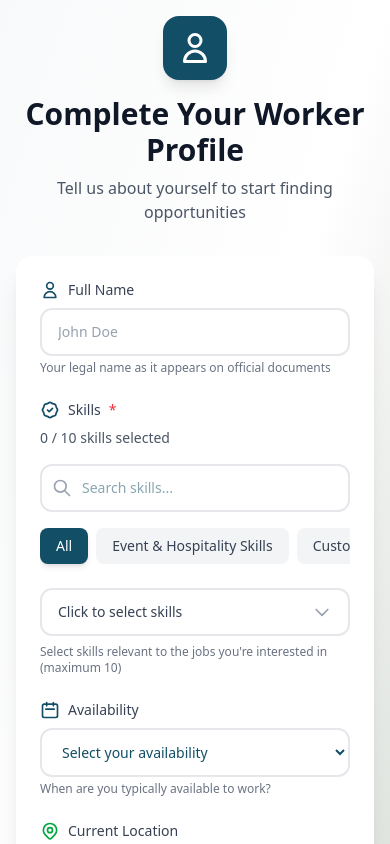
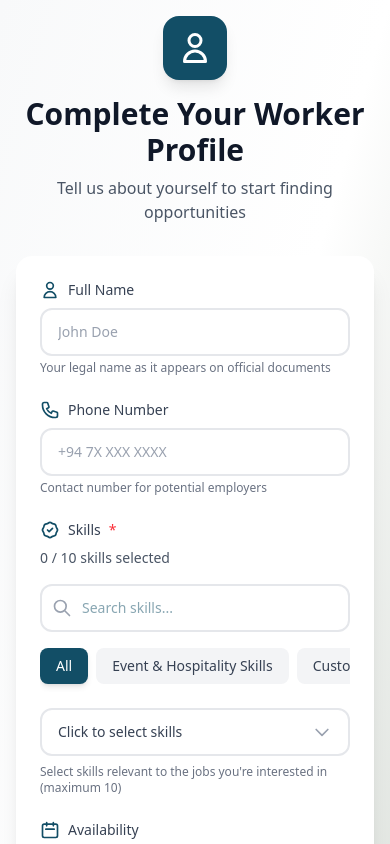
Before and after one commit to ThisaraJayasooriya/FlexiGo, a Next.js app: page /profile/worker/create in a window 390 px wide. Shown: the top 844 px of the page. Built offline with nearby package versions, Linux system fonts and the light colour scheme.

Commit message:
updated worker profile including phone number field

```diff
--- a/app/api/workers/profile/create/route.ts
+++ b/app/api/workers/profile/create/route.ts
@@ -49,6 +49,7 @@ export async function POST(req: Request) {
       .upsert({
         user_id,
         name: validation.data.name,
+        phone: validation.data.phone,
         skills: validation.data.skills,
         availability: validation.data.availability,
         city: validation.data.city,
--- a/app/profile/worker/create/page.tsx
+++ b/app/profile/worker/create/page.tsx
@@ -13,6 +13,7 @@ export default function CreateWorkerProfile() {
   const router = useRouter();
   const [formData, setFormData] = useState({
     name: "",
+    phone: "",
     skills: [] as string[],
     availability: "",
   });
@@ -52,6 +53,7 @@ export default function CreateWorkerProfile() {
     try {
       const json = await apiClient.post("/api/workers/profile/create", {
         name: formData.name,
+        phone: formData.phone,
         skills: formData.skills,
         availability: formData.availability,
         city: location.city,
@@ -133,6 +135,24 @@ export default function CreateWorkerProfile() {
                 required
               />
               <p className="mt-1 text-xs text-gray-500">Your legal name as it appears on official documents</p>
+            </div>
+
+            {/* Phone Number */}
+            <div>
+              <label className="flex items-center gap-2 text-sm font-medium text-gray-700 mb-2">
+                <svg className="w-5 h-5 text-[#124E66]" fill="none" stroke="currentColor" viewBox="0 0 24 24">
+                  <path strokeLinecap="round" strokeLinejoin="round" strokeWidth={2} d="M3 5a2 2 0 012-2h3.28a1 1 0 01.948.684l1.498 4.493a1 1 0 01-.502 1.21l-2.257 1.13a11.042 11.042 0 005.516 5.516l1.13-2.257a1 1 0 011.21-.502l4.493 1.498a1 1 0 01.684.949V19a2 2 0 01-2 2h-1C9.716 21 3 14.284 3 6V5z" />
+                </svg>
+                Phone Number
+              </label>
+              <Input
+                type="tel"
+                placeholder="+94 7X XXX XXXX"
+                value={formData.phone}
+                onChange={(e) => setFormData({ ...formData, phone: e.target.value })}
+                required
+              />
+              <p className="mt-1 text-xs text-gray-500">Contact number for potential employers</p>
             </div>
 
             {/* Skills */}
--- a/app/profile/worker/page.tsx
+++ b/app/profile/worker/page.tsx
@@ -24,6 +24,7 @@ export default function WorkerProfile() {
 
   // Edit form states
   const [name, setName] = useState("");
+  const [phone, setPhone] = useState("");
   const [skills, setSkills] = useState<string[]>([]);
   const [skillError, setSkillError] = useState<string>("");
   const [availability, setAvailability] = useState("");
@@ -82,6 +83,7 @@ export default function WorkerProfile() {
 
       // Set form values
       setName(json.profile.name || "");
+      setPhone(json.profile.phone || "");
       setSkills(json.profile.skills || []);
       setAvailability(json.profile.availability || "");
 
@@ -136,6 +138,7 @@ export default function WorkerProfile() {
     try {
       const json = await apiClient.put("/api/workers/profile", {
         name,
+        phone,
         skills,
         availability,
         city: location.city,
@@ -224,6 +227,11 @@ export default function WorkerProfile() {
 
             <h1 className="text-3xl font-bold text-white mb-1 shadow-sm">{profile?.name}</h1>
             <p className="text-blue-100 font-medium text-sm tracking-wide">{email}</p>
+            {profile?.phone && (
+                <p className="text-blue-200 font-bold text-xs mt-1 bg-white/10 px-3 py-1 rounded-full backdrop-blur-sm">
+                   {profile.phone}
+                </p>
+            )}
 
             {/* Quick Stats on Gradient */}
             {!editing && (
@@ -281,6 +289,22 @@ export default function WorkerProfile() {
                          placeholder="Full Name"
                        />
                        <label className="absolute -top-2 left-4 bg-white px-1 text-[10px] font-bold text-blue-500 opacity-0 group-focus-within:opacity-100 transition-all transform scale-90 group-focus-within:scale-100">FULL NAME</label>
+                    </div>
+
+                    <div className="group relative">
+                       <div className="absolute inset-y-0 left-0 pl-4 flex items-center pointer-events-none">
+                          <svg className="h-5 w-5 text-slate-400 group-focus-within:text-blue-500 transition-colors" fill="none" stroke="currentColor" viewBox="0 0 24 24">
+                            <path strokeLinecap="round" strokeLinejoin="round" strokeWidth={2} d="M3 5a2 2 0 012-2h3.28a1 1 0 01.948.684l1.498 4.493a1 1 0 01-.502 1.21l-2.257 1.13a11.042 11.042 0 005.516 5.516l1.13-2.257a1 1 0 011.21-.502l4.493 1.498a1 1 0 01.684.949V19a2 2 0 01-2 2h-1C9.716 21 3 14.284 3 6V5z" />
+                          </svg>
+                       </div>
+                       <input
+                         type="tel"
+                         value={phone}
+                         onChange={(e) => setPhone(e.target.value)}
+                         className="w-full pl-12 pr-4 py-4 rounded-2xl bg-slate-50 border border-transparent focus:bg-white focus:border-blue-500/30 focus:ring-4 focus:ring-blue-500/10 transition-all outline-none font-bold text-slate-800 placeholder-slate-400"
+                         placeholder="Phone Number (+94 ...)"
+                       />
+                       <label className="absolute -top-2 left-4 bg-white px-1 text-[10px] font-bold text-blue-500 opacity-0 group-focus-within:opacity-100 transition-all transform scale-90 group-focus-within:scale-100">PHONE</label>
                     </div>
 
                     <div className="group relative">
--- a/lib/validators/workerSchemas.ts
+++ b/lib/validators/workerSchemas.ts
@@ -9,6 +9,11 @@ export const createWorkerProfileSchema = z.object({
     .min(2, "Name must be at least 2 characters")
     .max(100, "Name must not exceed 100 characters")
     .regex(/^[a-zA-Z\s'-]+$/, "Name must contain only letters, spaces, hyphens, and apostrophes"),
+
+  phone: z
+    .string()
+    .min(10, "Phone number must be at least 10 digits")
+    .regex(/^\+?[\d\s-]+$/, "Invalid phone number format"),
 
   skills: z
     .array(z.string())
```
Also changed, not shown: 1 other file (tests, documents, lock files or other folders).
